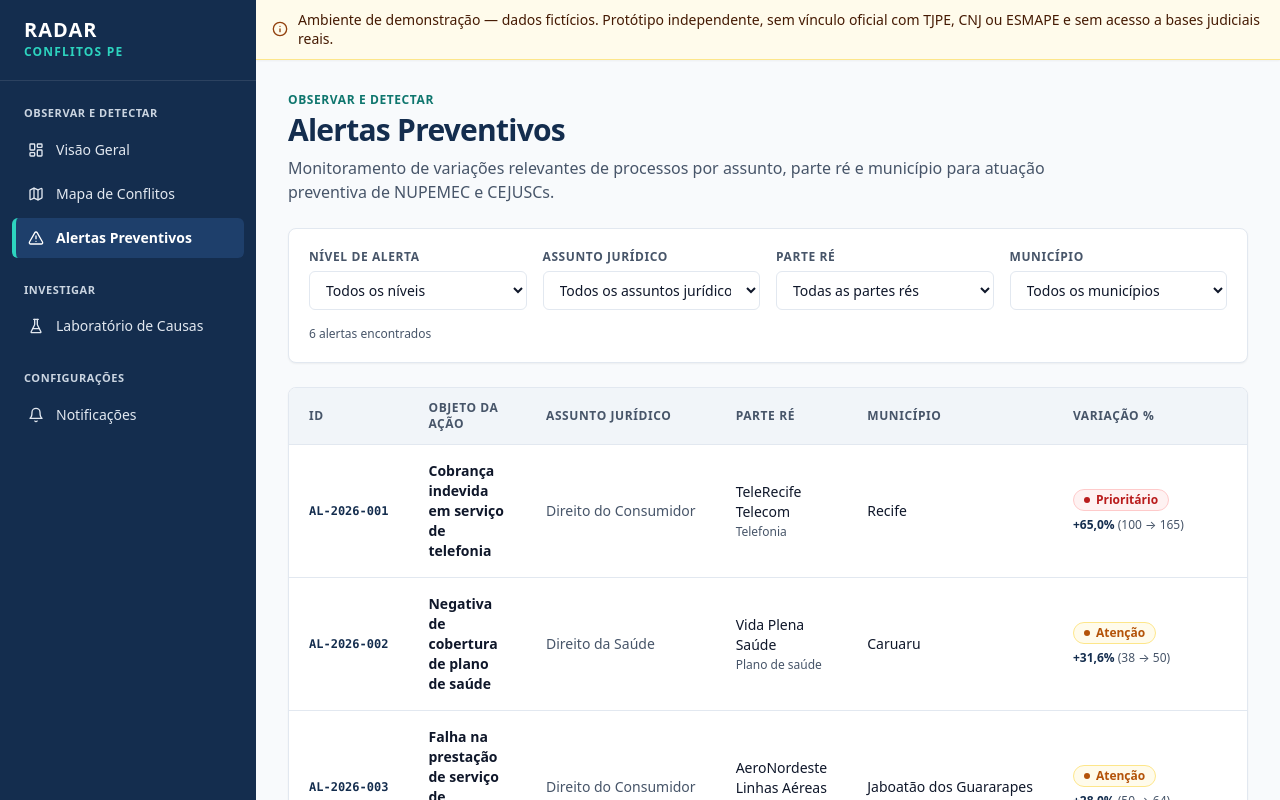
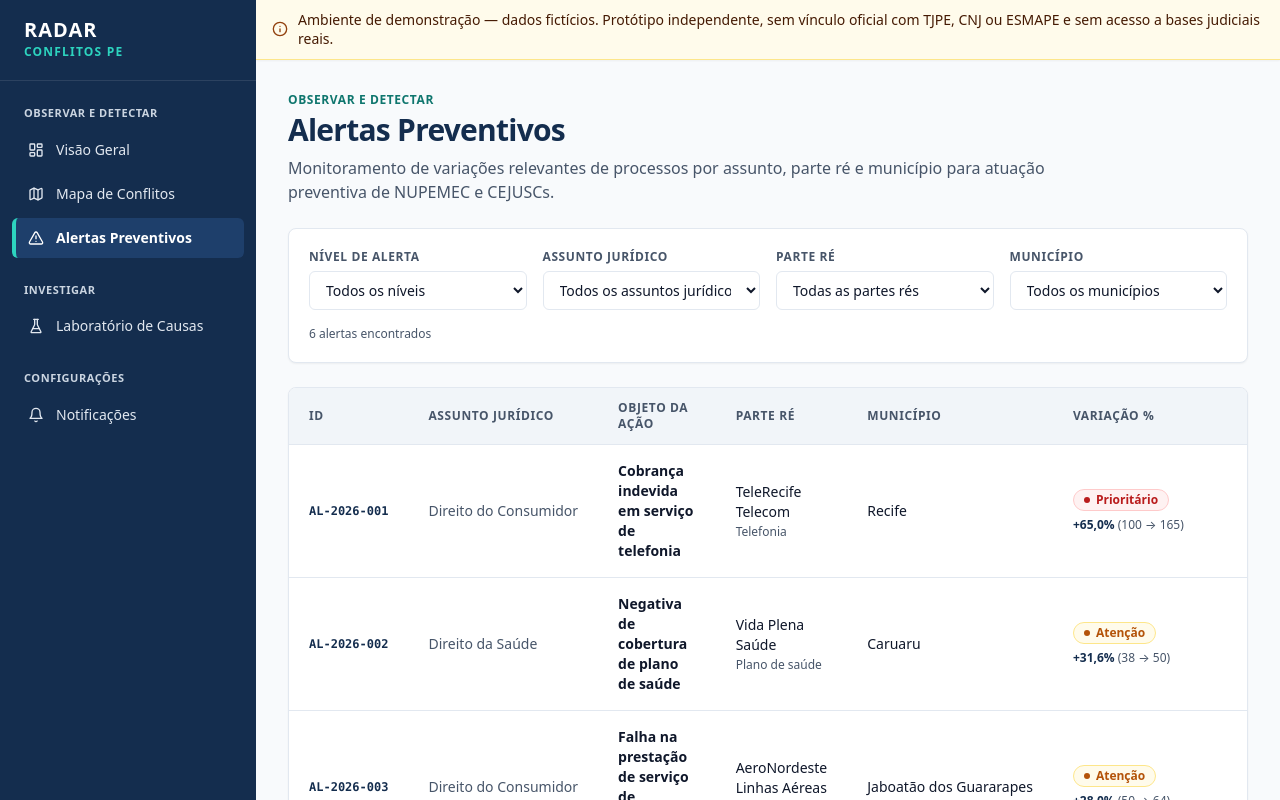
Before and after one commit to johnnerickk474-dev/Criejam, a React (Vite) app: page /alertas in a window 1280 px wide. Shown: the top 800 px of the page. Built offline with nearby package versions, Linux system fonts and the light colour scheme.

Commit message:
fix: altera ordem das colunas para Assunto Juridico preceder Objeto da Acao

```diff
--- a/src/pages/AlertasPreventivos.tsx
+++ b/src/pages/AlertasPreventivos.tsx
@@ -256,10 +256,10 @@ export function AlertasPreventivos() {
                     ID
                   </th>
                   <th scope="col" className="px-5 py-3">
-                    Objeto da Ação
+                    Assunto Jurídico
                   </th>
                   <th scope="col" className="px-5 py-3">
-                    Assunto Jurídico
+                    Objeto da Ação
                   </th>
                   <th scope="col" className="px-5 py-3">
                     Parte Ré
@@ -284,11 +284,11 @@ export function AlertasPreventivos() {
                     <td className="px-5 py-4 font-mono text-xs font-semibold text-navy whitespace-nowrap">
                       {alerta.id}
                     </td>
+                    <td className="px-5 py-4 text-text-secondary whitespace-nowrap">
+                      {alerta.categoria}
+                    </td>
                     <td className="px-5 py-4 font-semibold text-text-primary">
                       {alerta.assunto}
-                    </td>
-                    <td className="px-5 py-4 text-text-secondary whitespace-nowrap">
-                      {alerta.categoria}
                     </td>
                     <td className="px-5 py-4">
                       <div className="font-medium text-text-primary">
```
